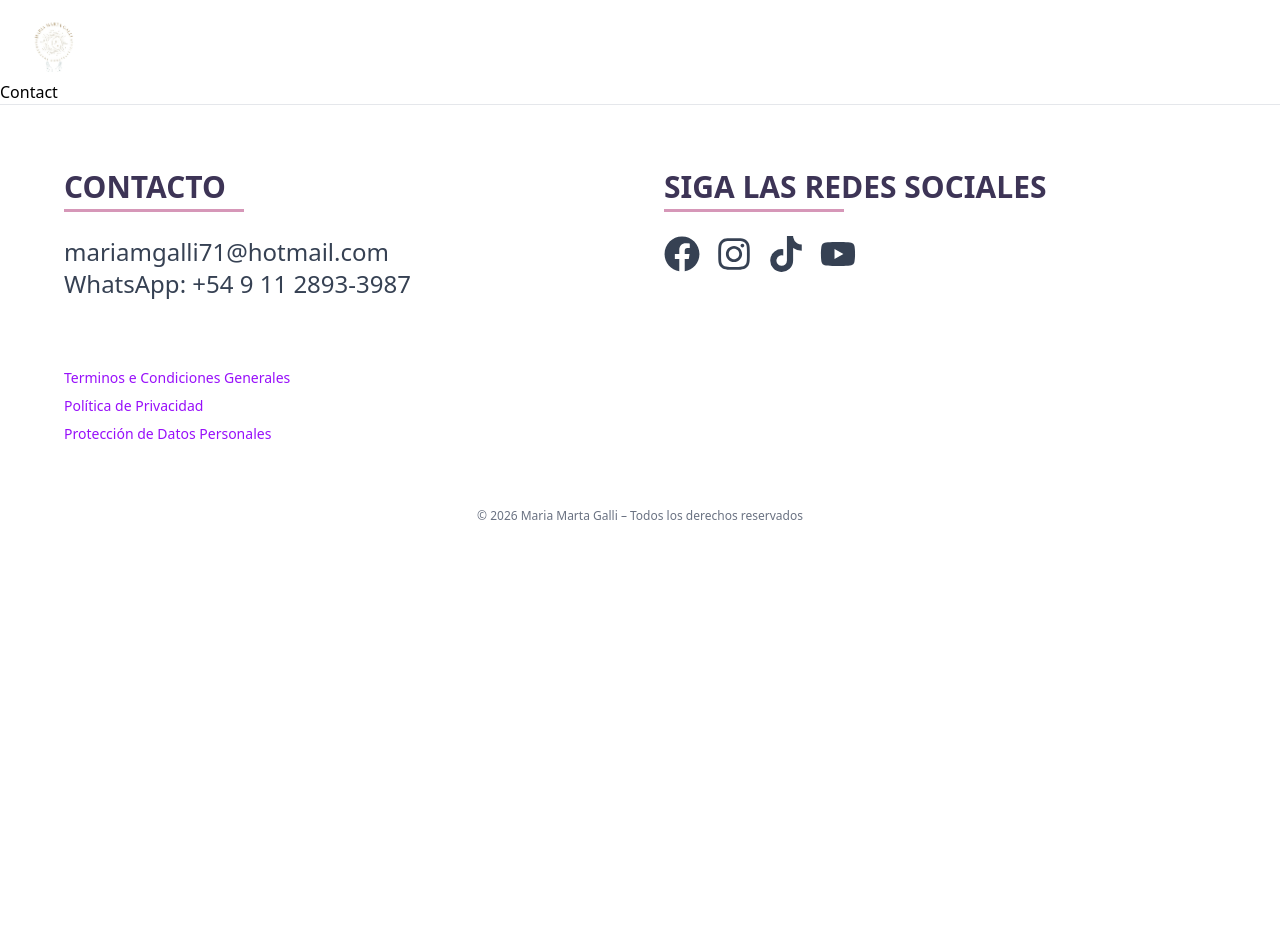
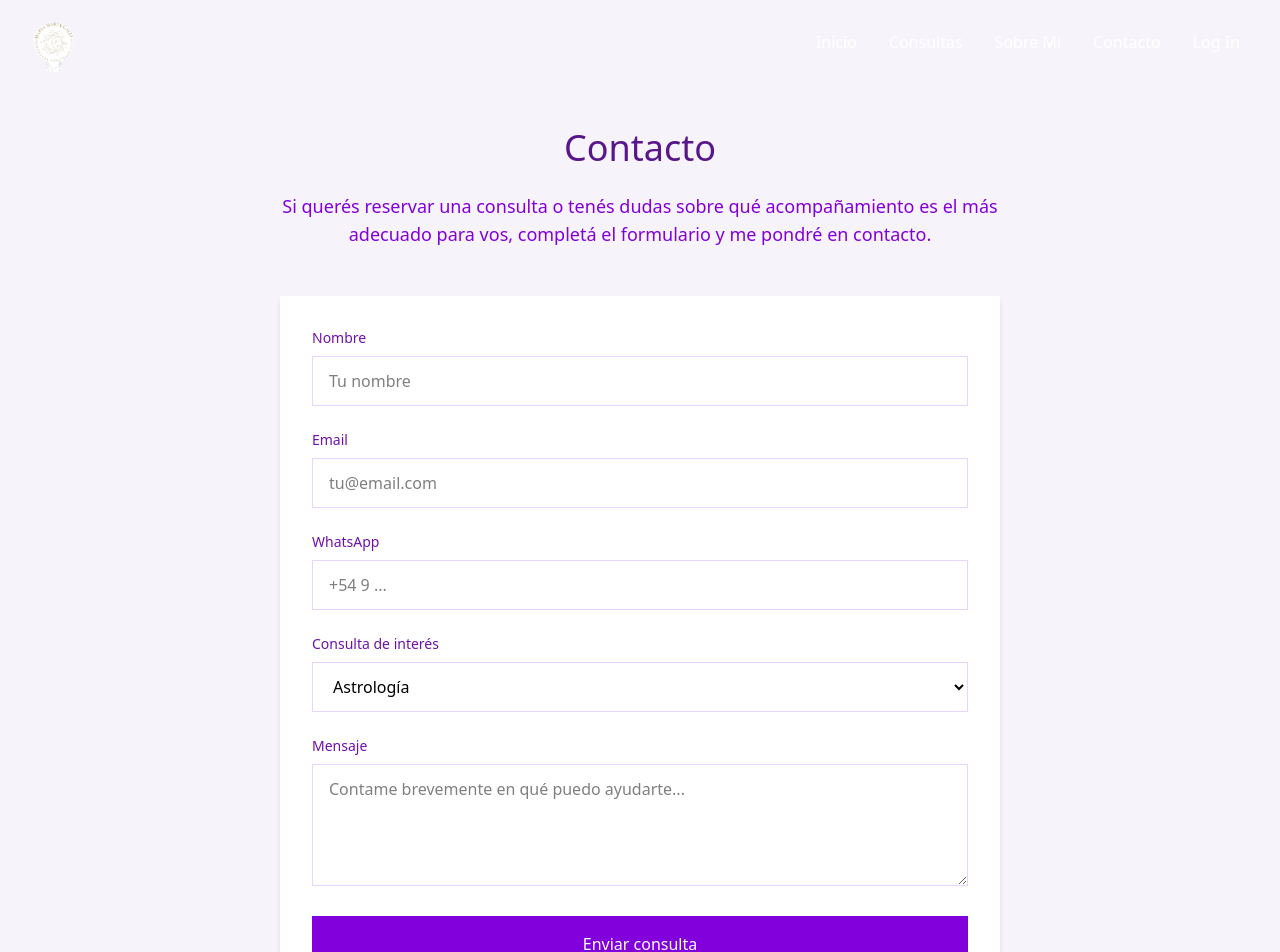
Before and after one commit to JuanPGalli/mmastrologia, a React (Vite) app in the folder client/: page /contact in a window 1280 px wide. Shown: the top 952 px of the page. Before the commit the page ends 800 px from the top, so only its background shows below. Built offline with nearby package versions, Linux system fonts and the light colour scheme.

Commit message:
add contact section, ctasection and render in services

```diff
--- /dev/null
+++ b/client/src/Components/CTASection/CTASection.jsx
@@ -0,0 +1,40 @@
+const CTASection = ({
+  title,
+  description,
+  primaryText,
+  primaryLink,
+  secondaryText,
+  secondaryLink,
+}) => {
+  return (
+    <section className='bg-[#f7f3fb] py-20 mt-24'>
+      <div className='max-w-4xl mx-auto text-center px-6'>
+        <h2 className='text-3xl md:text-4xl font-light text-purple-900'>{title}</h2>
+
+        <p className='mt-6 text-lg text-purple-700'>{description}</p>
+
+        <div className='mt-10 flex flex-col items-center gap-4'>
+          {/* CTA principal */}
+          <a
+            href={primaryLink}
+            className='bg-purple-800 text-white px-8 py-4 rounded-full text-lg hover:bg-purple-900 transition shadow-lg hover:shadow-xl'
+          >
+            {primaryText}
+          </a>
+
+          {/* CTA secundario */}
+          {secondaryText && (
+            <a
+              href={secondaryLink}
+              className='text-purple-600 underline underline-offset-4 hover:text-purple-800 transition'
+            >
+              {secondaryText}
+            </a>
+          )}
+        </div>
+      </div>
+    </section>
+  );
+};
+
+export default CTASection;
--- a/client/src/Views/Contact/Contact.jsx
+++ b/client/src/Views/Contact/Contact.jsx
@@ -1,7 +1,79 @@
 import React from 'react';
 
 const Contact = () => {
-  return <div className='pt-20'>Contact</div>;
+  return (
+    <main className='pt-32 bg-[#f7f3fb] min-h-screen'>
+      {/* Intro */}
+      <section className='max-w-3xl mx-auto px-6 text-center mb-12'>
+        <h1 className='text-4xl text-purple-900 mb-6'>Contacto</h1>
+
+        <p className='text-lg text-purple-700'>
+          Si querés reservar una consulta o tenés dudas sobre qué acompañamiento es el más adecuado
+          para vos, completá el formulario y me pondré en contacto.
+        </p>
+      </section>
+
+      {/* Formulario */}
+      <section className='max-w-3xl mx-auto px-6'>
+        <form className='bg-white p-8 shadow-md space-y-6'>
+          <div>
+            <label className='block text-sm text-purple-800 mb-2'>Nombre</label>
+            <input
+              type='text'
+              className='w-full border border-purple-200 px-4 py-3 focus:outline-none focus:border-purple-500'
+              placeholder='Tu nombre'
+            />
+          </div>
+
+          <div>
+            <label className='block text-sm text-purple-800 mb-2'>Email</label>
+            <input
+              type='email'
+              className='w-full border border-purple-200 px-4 py-3 focus:outline-none focus:border-purple-500'
+              placeholder='tu@email.com'
+            />
+          </div>
+
+          <div>
+            <label className='block text-sm text-purple-800 mb-2'>WhatsApp</label>
+            <input
+              type='text'
+              className='w-full border border-purple-200 px-4 py-3 focus:outline-none focus:border-purple-500'
+              placeholder='+54 9 ...'
+            />
+          </div>
+
+          <div>
+            <label className='block text-sm text-purple-800 mb-2'>Consulta de interés</label>
+            <select className='w-full border border-purple-200 px-4 py-3 focus:outline-none focus:border-purple-500'>
+              <option>Astrología</option>
+              <option>Constelaciones Familiares</option>
+              <option>Registros Akáshicos</option>
+              <option>Reiki</option>
+              <option>Lectura de Runas</option>
+              <option>Lectura de Tarot</option>
+            </select>
+          </div>
+
+          <div>
+            <label className='block text-sm text-purple-800 mb-2'>Mensaje</label>
+            <textarea
+              rows='4'
+              className='w-full border border-purple-200 px-4 py-3 focus:outline-none focus:border-purple-500'
+              placeholder='Contame brevemente en qué puedo ayudarte...'
+            />
+          </div>
+
+          <button
+            type='submit'
+            className='w-full bg-purple-700 text-white py-4 hover:bg-purple-800 transition'
+          >
+            Enviar consulta
+          </button>
+        </form>
+      </section>
+    </main>
+  );
 };
 
 export default Contact;
--- a/client/src/Views/Services/Services.jsx
+++ b/client/src/Views/Services/Services.jsx
@@ -1,4 +1,5 @@
 import React from 'react';
+import CTASection from '../../Components/CTASection/CTASection';
 
 const services = [
   {
@@ -78,6 +79,14 @@ const Services = () => {
           </article>
         ))}
       </section>
+      <CTASection
+        title='Acompañamiento consciente para tu proceso personal'
+        description='Cada consulta es un espacio de escucha, claridad y transformación. Si sentís que algo se repite, podemos trabajarlo juntas.'
+        primaryText='Reservar una consulta'
+        primaryLink='/contact'
+        secondaryText='¿No sabés qué consulta elegir?'
+        secondaryLink='/contact'
+      />
     </main>
   );
 };
```
Also changed, not shown: client/src/Components/CTASection/CTASection.css (added).
